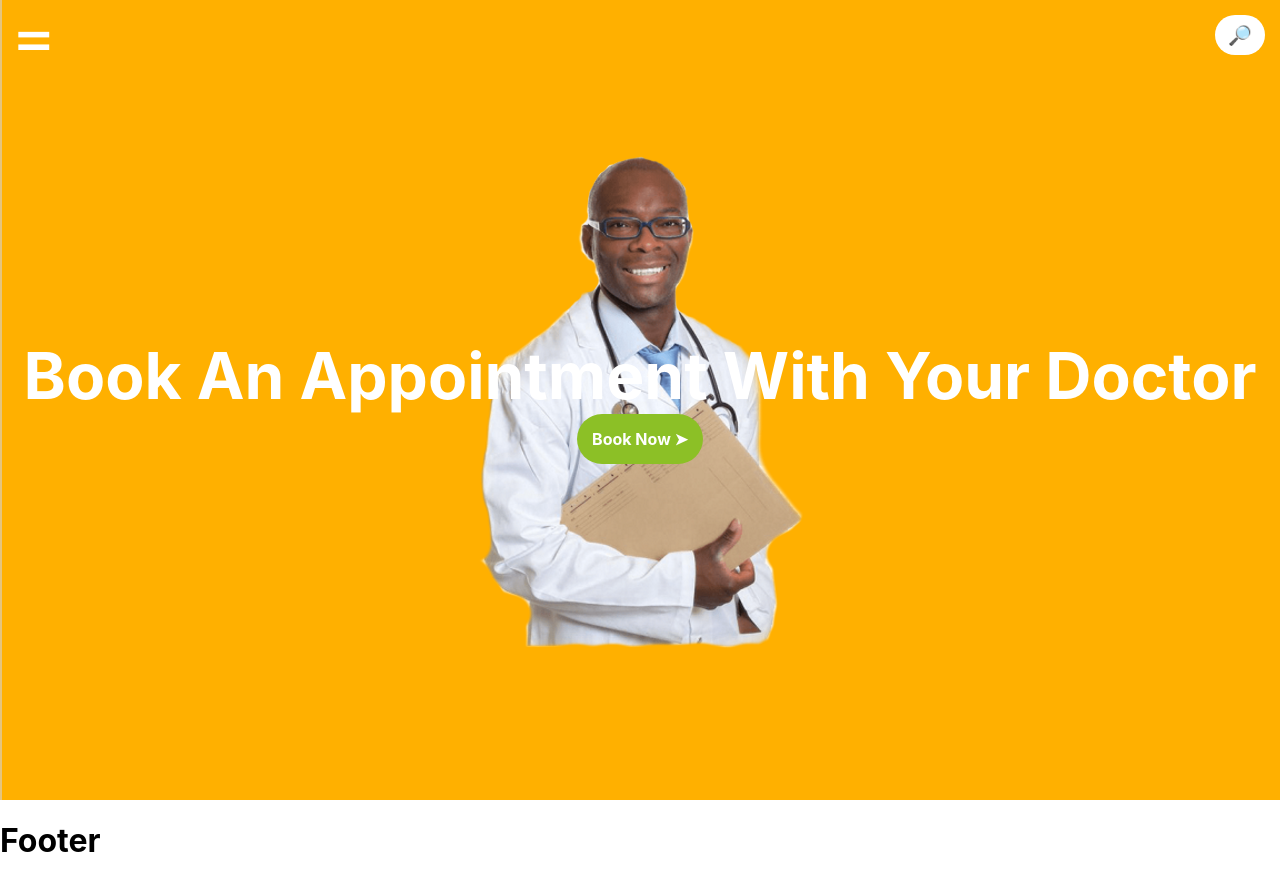
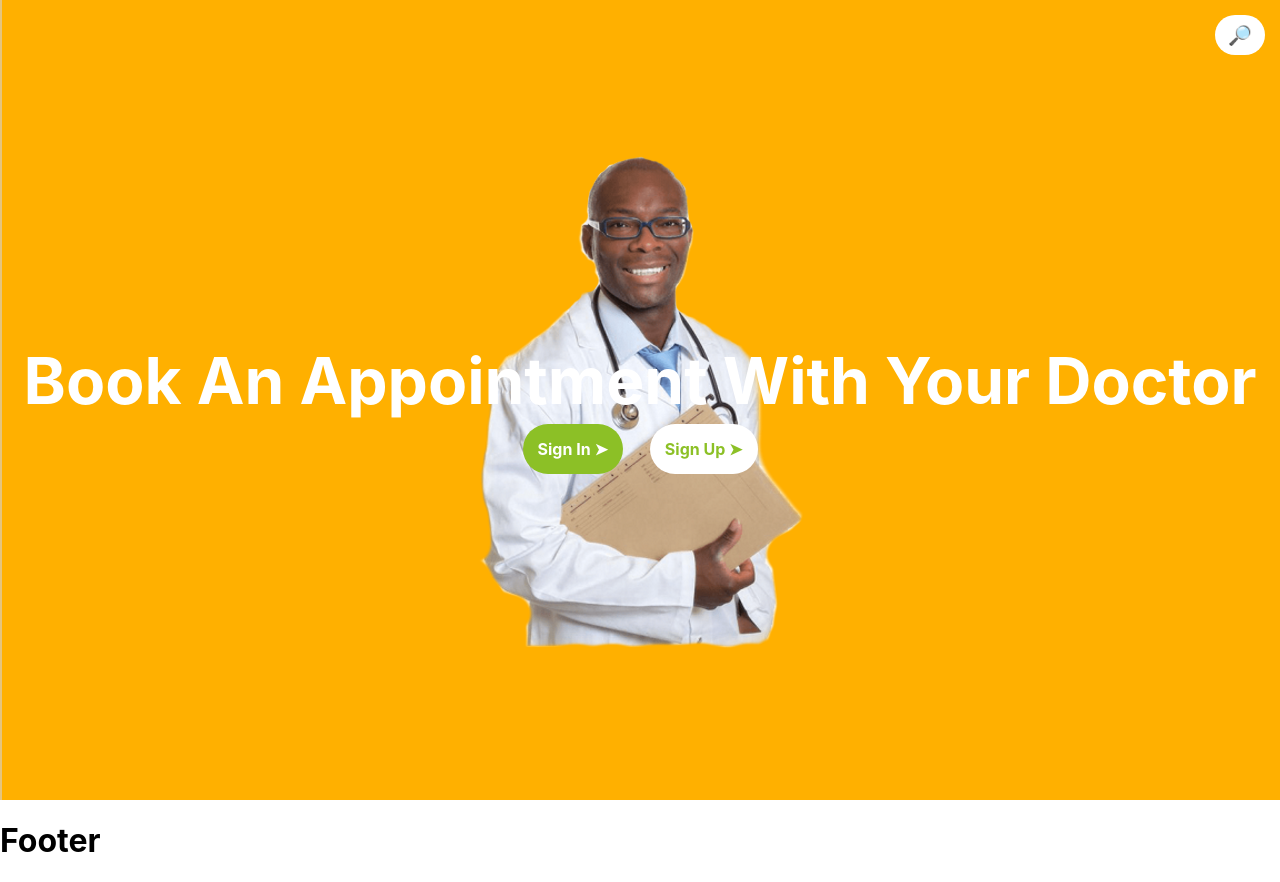
Before and after one commit to emmanuellmhango/book-an-appointment, a React (Create React App) app: page / in a window 1280 px wide. Built offline with nearby package versions, Linux system fonts and the light colour scheme.

Commit message:
add nav bar

```diff
--- a/src/components/Body.js
+++ b/src/components/Body.js
@@ -4,9 +4,13 @@ import React from 'react';
 const Body = () => (
   <header className="header">
     <span className="header-title">Book An Appointment With Your Doctor</span>
-    <div className="header-book-btn">
-      <span className="header-book-btn-text">
-        Book Now &#10148;
+    <div className="header-book-btn-space">
+      <span className="header-book-btn">
+        Sign In &#10148;
+      </span>
+      <span className="space">&nbsp;&nbsp;&nbsp;&nbsp;&nbsp;&nbsp;</span>
+      <span className="header-book-btn-signup">
+        Sign Up &#10148;
       </span>
     </div>
   </header>
--- a/src/components/Header.js
+++ b/src/components/Header.js
@@ -1,6 +1,6 @@
 import React from 'react';
+import SideBar from './SideBar';
 import '../styles/style.css';
-import logo from '../images/logo.png';
 
 const Header = () => {
   const toggleNav = () => {
@@ -19,11 +19,6 @@ const Header = () => {
     toggleNav();
   };
 
-  const handleKeyDowncloseNav = (e) => {
-    e.preventDefault();
-    toggleNav();
-  };
-
   return (
     <>
       <nav className="nav">
@@ -36,7 +31,7 @@ const Header = () => {
             onClick={toggleNav}
             onKeyDown={handleKeyDown}
           >
-            &#9868;
+            <span className="humburger">&#9868;</span>
           </div>
           <div className="nav-search">
             <span className="nav-search-icon">
@@ -45,30 +40,7 @@ const Header = () => {
           </div>
         </div>
       </nav>
-      <nav className="sidebar" id="sidebar">
-        <div className="sidebar-header">
-          <div className="sidebar-header-icon">
-            <img src={logo} alt="Our logo" />
-          </div>
-        </div>
-        <ul className="sidebar-list">
-          <li className="sidebar-item">Doctors</li>
-          <li className="sidebar-item">Add Doctor</li>
-          <li className="sidebar-item">Delete Doctor</li>
-          <li className="sidebar-item">Reserve</li>
-          <li className="sidebar-item">My Reservations</li>
-        </ul>
-      </nav>
-      <div
-        className="close-nav"
-        id="close-nav"
-        role="button"
-        tabIndex={0}
-        onClick={toggleNav}
-        onKeyDown={handleKeyDowncloseNav}
-      >
-        <span className="close">&#9746;</span>
-      </div>
+      <SideBar />
     </>
   );
 };
--- /dev/null
+++ b/src/components/SideBar.js
@@ -0,0 +1,52 @@
+import React from 'react';
+import logo from '../images/logo.png';
+import '../styles/style.css';
+
+const SideBar = () => {
+  const toggleNav = () => {
+    const sidebar = document.getElementById('sidebar');
+    sidebar.classList.toggle('show');
+    const navPop = document.querySelector('.close-nav');
+    if (navPop.style.display === 'block') {
+      navPop.style.display = 'none';
+    } else {
+      navPop.style.display = 'block';
+    }
+  };
+
+  const handleKeyDowncloseNav = (e) => {
+    e.preventDefault();
+    toggleNav();
+  };
+
+  return (
+    <>
+      <nav className="sidebar" id="sidebar">
+        <div className="sidebar-header">
+          <div className="sidebar-header-icon">
+            <img src={logo} alt="Our logo" />
+          </div>
+        </div>
+        <ul className="sidebar-list">
+          <li className="sidebar-item">Doctors</li>
+          <li className="sidebar-item">Add Doctor</li>
+          <li className="sidebar-item">Delete Doctor</li>
+          <li className="sidebar-item">Reserve</li>
+          <li className="sidebar-item">My Reservations</li>
+        </ul>
+      </nav>
+      <div
+        className="close-nav"
+        id="close-nav"
+        role="button"
+        tabIndex={0}
+        onClick={toggleNav}
+        onKeyDown={handleKeyDowncloseNav}
+      >
+        <span className="close">&times;</span>
+      </div>
+    </>
+  );
+};
+
+export default SideBar;
--- a/src/styles/style.css
+++ b/src/styles/style.css
@@ -18,19 +18,27 @@ body {
   padding: 0 15px;
 }
 
+.header-book-btn-space {
+  margin-top: 20px;
+}
+
 .sidebar {
   position: fixed;
   top: 0;
   left: -200px;
   width: 200px;
   height: 100vh;
-  background-color: rgb(255, 176, 0);
   transition: left 0.3s ease-in-out;
   border-right: rgba(212, 211, 211, 0.6) 2px solid;
+  background-color: rgb(255, 176, 0);
 }
 
 .sidebar.show {
   left: 0;
+}
+
+.humburger {
+  display: none;
 }
 
 .nav-pop {
@@ -81,6 +89,22 @@ body {
   padding: 15px;
   color: #fff;
   font-weight: bold;
+  width: 100px;
+  cursor: pointer;
+}
+.header-book-btn-signup {
+  color: rgb(140, 192, 38);
+  border-radius: 25px;
+  padding: 15px;
+  background-color: #fff;
+  font-weight: bold;
+  width: 100px;
+  cursor: pointer;
+}
+
+.header-book-btn:hover,
+.header-book-btn-signup:hover {
+  padding: 20px;
 }
 
 .nav-pop-active {
@@ -111,9 +135,11 @@ body {
 
 .close-nav {
   position: absolute;
-  font-size: 2rem;
-  color: #000;
+  font-size: 3rem;
+  color: #fff;
   cursor: pointer;
   font-weight: normal;
   display: none;
+  width: 100px;
+  height: 100px;
 }
```
Also changed, not shown: src/functions/sidebarFunctions.js (added, +20 -0 lines).
